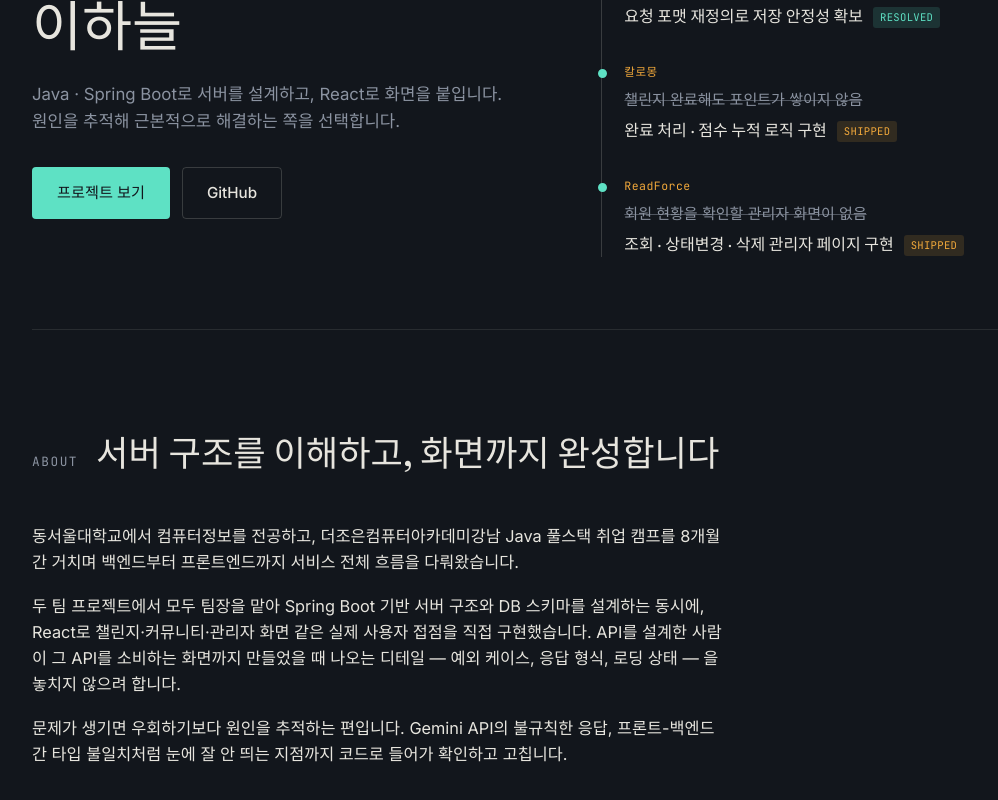
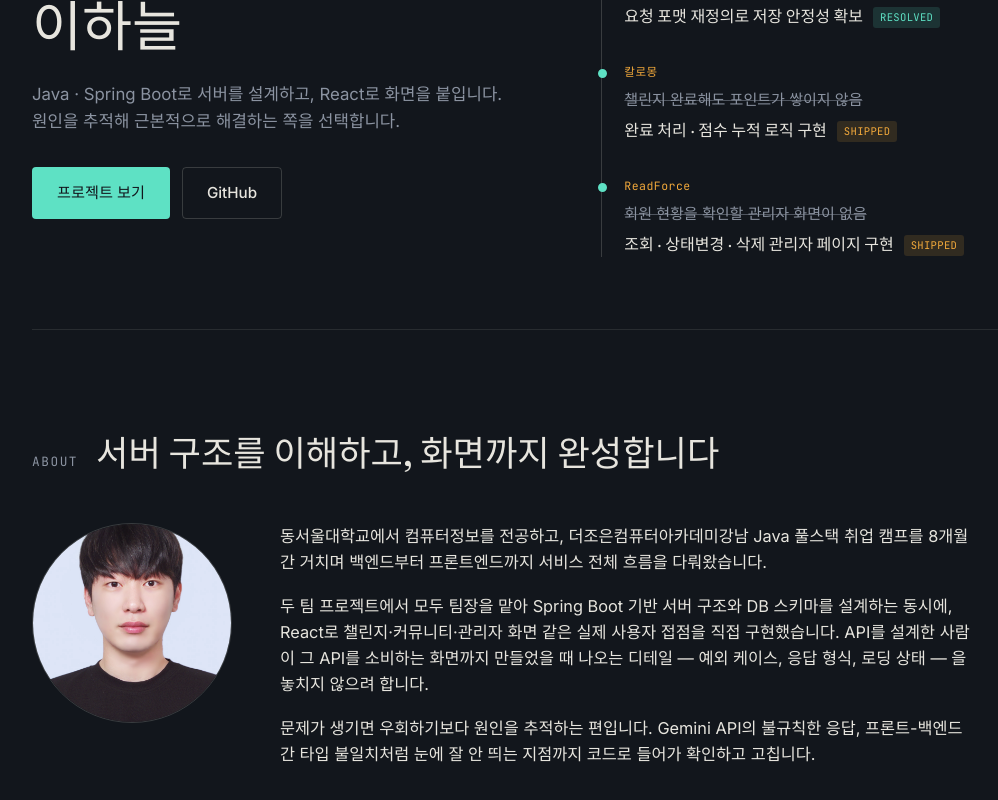
Before and after one commit to LeeHaNeal/my-portfolio, a React (Create React App) app: page / in a window 1280 px wide. Shown: the part 300-1100 px from the top of the page, without its empty margins (90-1088 px from the left). Built offline with nearby package versions, Linux system fonts and the light colour scheme.

Commit message:
프로필 사진 추가

```diff
--- a/src/App.css
+++ b/src/App.css
@@ -222,6 +222,34 @@
 
 /* ---------- About ---------- */
 
+.about-layout {
+  display: grid;
+  grid-template-columns: 200px 1fr;
+  gap: 48px;
+  align-items: start;
+}
+
+.about-photo-wrap {
+  width: 200px;
+  height: 200px;
+  border-radius: 50%;
+  overflow: hidden;
+  border: 1px solid var(--line-strong);
+  flex-shrink: 0;
+}
+
+.about-photo {
+  width: 100%;
+  height: 100%;
+  object-fit: cover;
+  filter: saturate(0.9) contrast(1.03);
+  transition: filter 0.3s ease;
+}
+
+.about-photo-wrap:hover .about-photo {
+  filter: saturate(1) contrast(1.03);
+}
+
 .about-body {
   max-width: 68ch;
   display: flex;
@@ -410,6 +438,15 @@
     grid-template-columns: 1fr;
   }
 
+  .about-layout {
+    grid-template-columns: 1fr;
+  }
+
+  .about-photo-wrap {
+    width: 140px;
+    height: 140px;
+  }
+
   .skills-grid {
     grid-template-columns: repeat(2, 1fr);
   }
--- a/src/components/About.js
+++ b/src/components/About.js
@@ -1,4 +1,5 @@
 import React from "react";
+import profilePhoto from "../assets/profile.jpg";
 
 function About() {
   return (
@@ -6,6 +7,14 @@ function About() {
       <div className="section-head">
         <span className="section-num mono">ABOUT</span>
         <h2>서버 구조를 이해하고, 화면까지 완성합니다</h2>
+      </div>
+      <div className="about-layout">
+        <div className="about-photo-wrap">
+          <img
+            className="about-photo"
+            src={profilePhoto}
+            alt="이하늘"
+          />
         </div>
         <div className="about-body">
           <p>
@@ -26,6 +35,7 @@ function About() {
             지점까지 코드로 들어가 확인하고 고칩니다.
           </p>
         </div>
+      </div>
     </section>
   );
 }
```
Also changed, not shown: src/assets/profile.jpg (added). Lines whose indentation alone changed are shown as unchanged.
